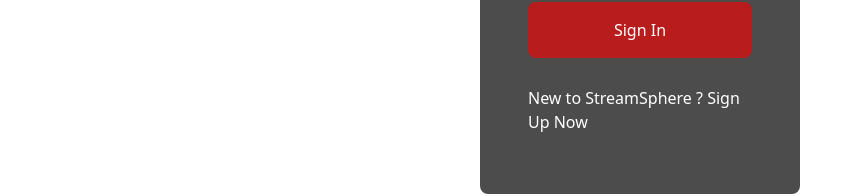
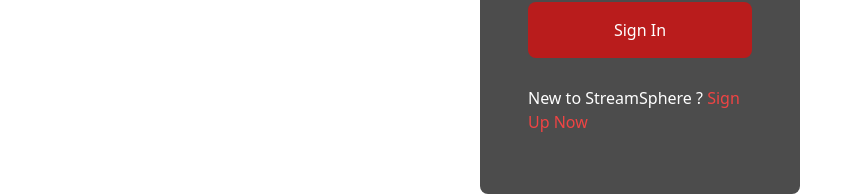
Before and after one commit to Nakulsharma122/StreamSphere, a React (Create React App) app: page / in a window 1280 px wide. Shown: the part 442-638 px from the top of the page, without its empty margins (0-863 px from the left). Built offline with nearby package versions, Linux system fonts and the light colour scheme.

Commit message:
completed sign up and sign in page

```diff
--- a/src/Components/Login.js
+++ b/src/Components/Login.js
@@ -1,7 +1,13 @@
-import React from 'react'
+import React, { useState } from 'react'
 import { Header } from './Header'
 
+
+
 export const Login = () => {
+  const [isSignInForm, setIsSignInForm] = useState(true);
+  const toggleSignInForm = () =>{
+    setIsSignInForm (!isSignInForm);
+  }
   return (
     <div>
     <Header/>
@@ -9,11 +15,22 @@
        <img src="https://images.pexels.com/photos/23495578/pexels-photo-23495578/free-photo-of-a-group-of-people-sitting-on-a-couch-watching-tv.jpeg?auto=compress&cs=tinysrgb&w=1260&h=750&dpr=2" alt ="background"/>
         </div>
    <form className = "absolute p-12 bg-black w-3/12 my-36 mx-auto right-0 left-0 text-white rounded-lg bg-opacity-70">
-    <h1 className="font-bold text-3xl px-2 py-3" >Sign In </h1>
+    <h1 className="font-bold text-3xl px-2 py-3" >{isSignInForm ? "Sign  In" :"Sign Up"} </h1>
+
+    {!isSignInForm &&(
+      <input type ='text' placeholder='Full Name' className='p-4 my-4 w-full bg-gray-700'/>
+    )}
+
     <input type ='text' placeholder='Email Address ' className='p-4 my-4 w-full bg-gray-700'/>
     <input type ='password' placeholder='password' className='p-4 my-4 w-full bg-gray-700'/>
-        <button className='p-4 my-4 bg-red-700 w-full rounded-lg'>Sign In</button>
-        <p className='py-3'>New to StreamSphere ? Sign Up Now</p>
+        <button className='p-4 my-4 bg-red-700 w-full rounded-lg'>{isSignInForm ? "Sign In" : "Sign Up"}</button>
+        <p className='py-3 cursor-pointer' onClick={toggleSignInForm}>
+        {isSignInForm ? (
+              <>New to StreamSphere ? <span className="text-red-500">Sign Up Now</span></>
+                ) : (
+          <>Already registered? <span className="text-red-500">Sign In</span></>
+               )}
+        </p>
        </form>
 
     </div>
```
